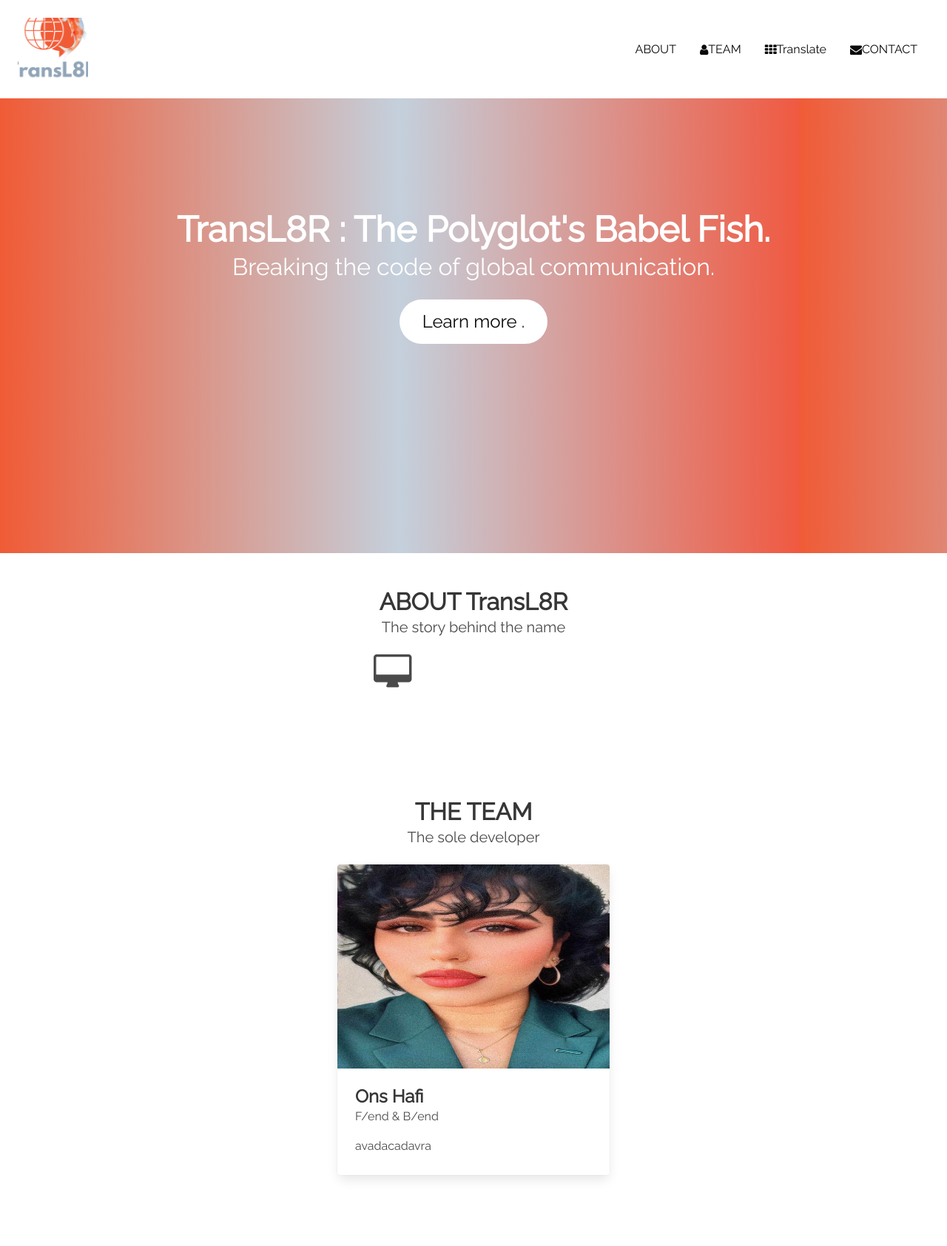
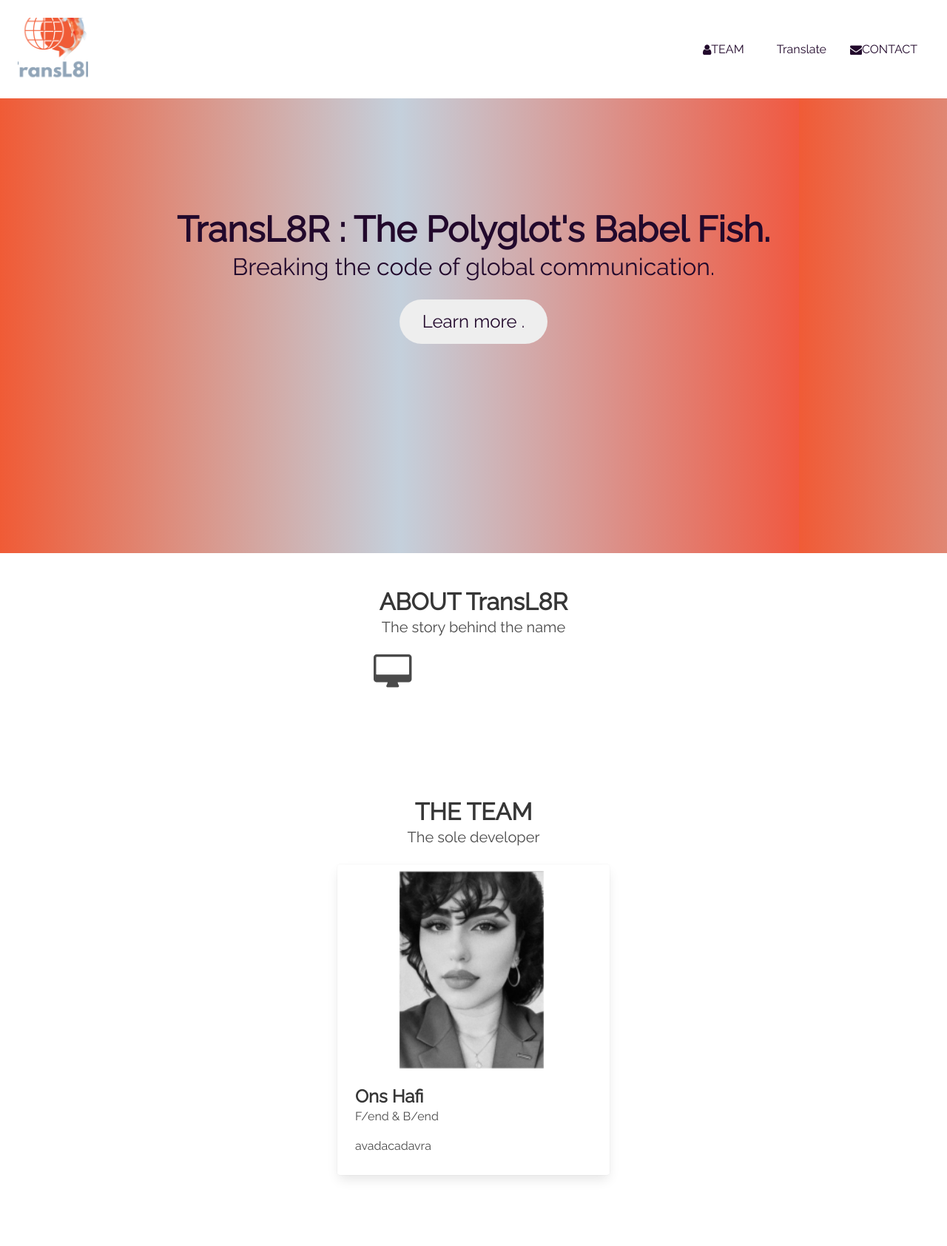
Before and after one commit to onyxvail/TransL8R--Portfolio-Project, a Django app: page / in a window 1280 px wide. Shown: the top 1685 px of the page at 74% size. Run offline with Django 4.2, Linux system fonts and the light colour scheme.

Commit message:
updating landing page

```diff
--- a/transl8r_project/translator/templates/home.html
+++ b/transl8r_project/translator/templates/home.html
@@ -68,20 +68,18 @@
 
   <!-- Right-sided navbar links -->
   <div id="myNavbar" class="navbar-menu">
-    <div class="navbar-end">
-      <a href="#about" class="navbar-item">ABOUT</a>
-      <a href="#team" class="navbar-item"><i class="fa fa-user"></i> TEAM</a>
-      <a href="#work" class="navbar-item"><i class="fa fa-th"></i> Translate</a>
-      <a href="#contact" class="navbar-item"><i class="fa fa-envelope"></i> CONTACT</a>
+    <div class="navbar-end  has-shadow" >
+      <a href="#team" class="navbar-item" style="color: #22092C;"><i class="fa fa-user"></i> TEAM</a>
+      <a href="#work" class="navbar-item" style="color: #22092C;"><i class=" fa-language" style="color: #22092C;"></i></i> Translate</a>
+      <a href="#contact" class="navbar-item" style="color: #22092C;"><i class="fa fa-envelope"></i> CONTACT</a>
     </div>
   </div>
 </nav>
 
 <!-- Sidebar on small screens when clicking the menu icon -->
 <nav class="navbar is-white is-fixed-top" role="navigation" aria-label="main navigation" style="display: none;" id="mySidebar">
-  <div class="navbar-end">
+  <div class="navbar-end has-shadow">
     <a href="javascript:void(0)" onclick="toggleNavbar()" class="navbar-item is-large">Close ×</a>
-    <a href="#about" onclick="toggleNavbar()" class="navbar-item">ABOUT</a>
     <a href="#team" onclick="toggleNavbar()" class="navbar-item">TEAM</a>
     <a href="#translate" onclick="toggleNavbar()" class="navbar-item">Translate</a>
     <a href="#contact" onclick="toggleNavbar()" class="navbar-item">CONTACT</a>
@@ -92,9 +90,13 @@
 <header class="hero is-fullheight-with-navbar is-primary is-bold" style="background-image: url(assets/gg.png)";>
   <div class="hero-body">
     <div class="container has-text-centered">
-      <h1 class="title is-1 is-size-3-mobile has-text-white">TransL8R : The Polyglot's Babel Fish.</h1>
-      <h2 class="subtitle is-3 is-size-5-mobile has-text-white">Breaking the code of global communication.</h2>
-      <a href="#about" class="button is-white is-rounded is-large has-text-black">Learn more .</a>
+      <h1 class="title is-1 is-size-3-mobile" style="color: #22092C;">
+        TransL8R : The Polyglot's Babel Fish.
+      </h1>
+      <h2 class="subtitle is-3 is-size-5-mobile" style="color: #22092C;">
+        Breaking the code of global communication.
+      </h2>
+      <a href="#about" class="button  is-hovered is-light is-rounded is-large" style="color: #22092C;">Learn more .</a>
     </div>
   </div>
 </header>
@@ -120,13 +122,13 @@
         <div class="card">
           <div class="card-image">
             <figure class="image is-4by3">
-              <img src="assets/onyx.jpg" alt="Ons Hafi">
+              <img src="assets/onyx.png" alt="Ons Hafi">
             </figure>
           </div>
           <div class="card-content">
             <div class="content">
-              <h3 class="title is-4">Ons Hafi</h3>
-              <p class="subtitle is-6">F/end & B/end</p>
+              <h3 class="title is-4 is-centered">Ons Hafi</h3>
+              <p class="subtitle is-6 is-centered">F/end & B/end</p>
               <p>avadacadavra</p>
             </div>
           </div>
```
Also changed, not shown: transl8r_project/translator/templates/assets/onyx.jpg (deleted), transl8r_project/translator/templates/assets/onyx.png (added), transl8r_project/translator/templates/draft.html (renamed from transl8r_project/translator/templates/translate.html).
